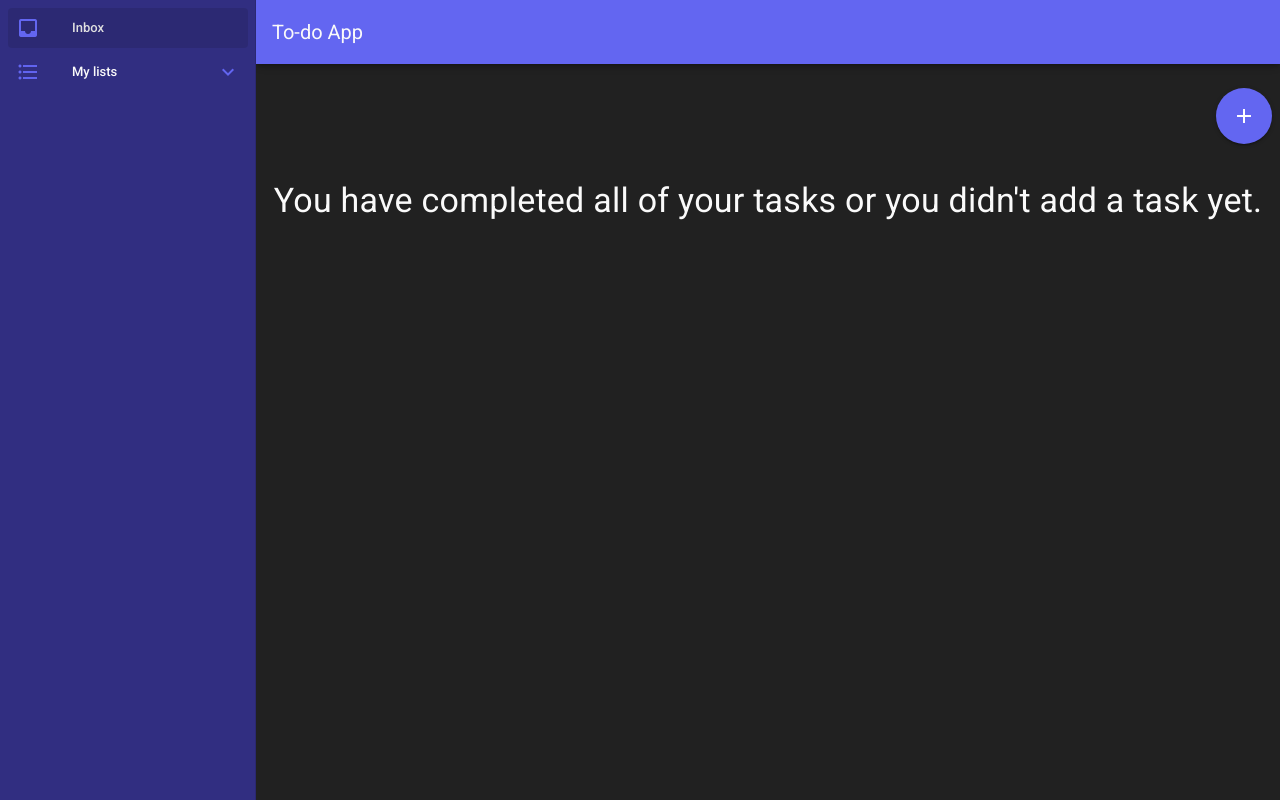
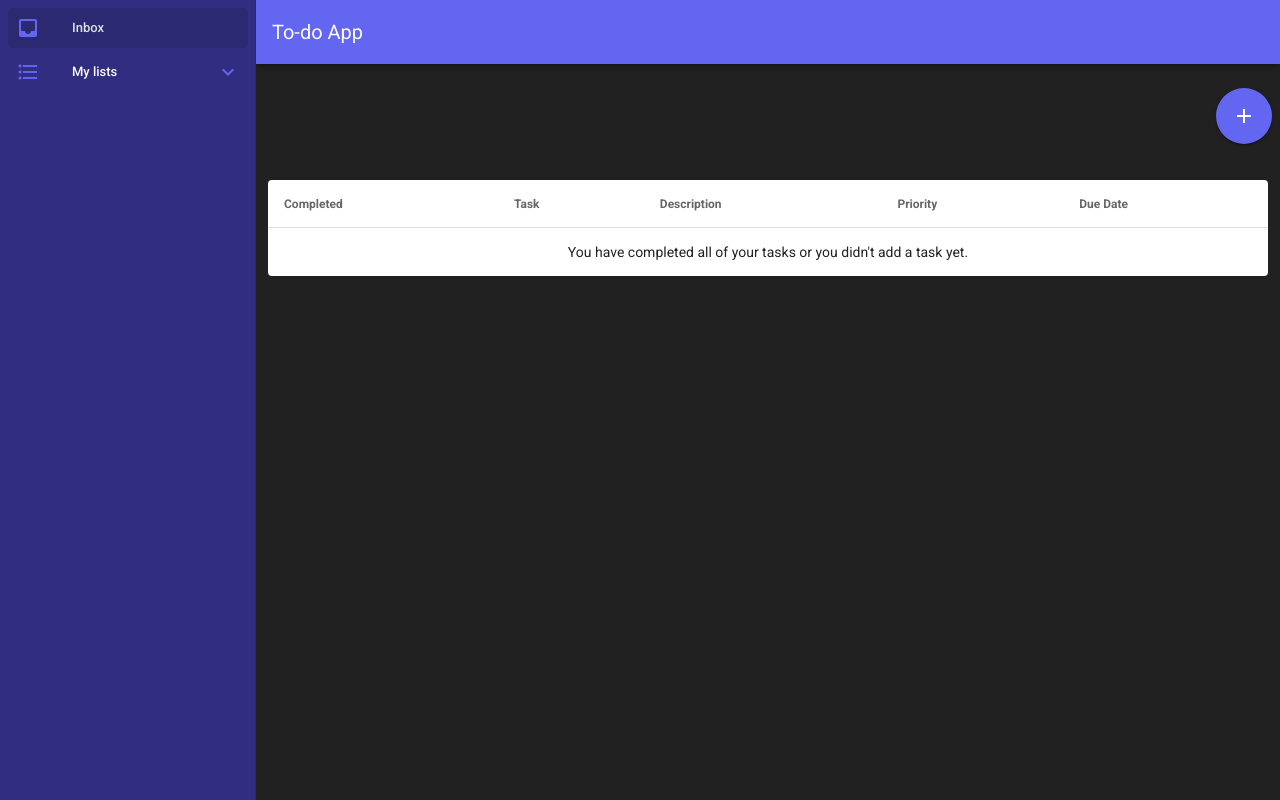
Before and after one commit to aymeric35/to-do-app, a Vue app: page /#/ in a window 1280 px wide. Built offline with nearby package versions, Linux system fonts and the light colour scheme.

Commit message:
Update v-if logic to include filtered list of tasks

```diff
--- a/src/views/Inbox.vue
+++ b/src/views/Inbox.vue
@@ -111,7 +111,7 @@
         </v-dialog>
       </v-row>
     </v-container>
-    <v-container v-if="tasks.length > 0">
+    <v-container>
       <v-simple-table>
         <template v-slot:default>
           <thead>
@@ -123,7 +123,7 @@
               <th class="text-left">Due Date</th>
             </tr>
           </thead>
-          <tbody>
+          <tbody v-if="tasks.length > 0">
             <tr v-for="(item, index) in tasks" :key="item.uuid">
               <td>
                 <v-checkbox
@@ -137,18 +137,23 @@
               <td>{{ item.date }}</td>
             </tr>
           </tbody>
+          <tbody v-else>
+            <tr>
+              <td colspan="5" class="mx-auto text-center">
+                You have completed all of your tasks or you didn't add a task
+                yet.
+              </td>
+            </tr>
+          </tbody>
         </template>
       </v-simple-table>
     </v-container>
-    <v-container class="text-center grey--text text--lighten-5 text-h4" v-else
-      >You have completed all of your tasks or you didn't add a task yet.</v-container
-    >
   </div>
 </template>
 
 <script>
 import { v4 as uuidv4 } from "uuid";
-import store from "@/store.js"
+import store from "@/store.js";
 
 export default {
   data() {
--- a/src/views/lists/List.vue
+++ b/src/views/lists/List.vue
@@ -123,7 +123,7 @@
         </v-col>
       </v-row>
     </v-container>
-    <v-container v-if="tasks.length > 0">
+    <v-container>
       <v-simple-table>
         <template v-slot:default>
           <thead>
@@ -135,7 +135,7 @@
               <th class="text-left">Due Date</th>
             </tr>
           </thead>
-          <tbody>
+          <tbody v-if="filteredTasks.length > 0">
             <tr v-for="(item, index) in filteredTasks" :key="item.uuid">
               <td>
                 <v-checkbox
@@ -149,13 +149,17 @@
               <td>{{ item.date }}</td>
             </tr>
           </tbody>
+          <tbody v-else>
+            <tr>
+              <td colspan="5">
+                You have completed all of your tasks or you didn't add a task
+                yet.
+              </td>
+            </tr>
+          </tbody>
         </template>
       </v-simple-table>
     </v-container>
-    <v-container class="text-center grey--text text--lighten-5 text-h4" v-else
-      >You have completed all of your tasks or you didn't add a task
-      yet.</v-container
-    >
   </div>
 </template>
 
```
